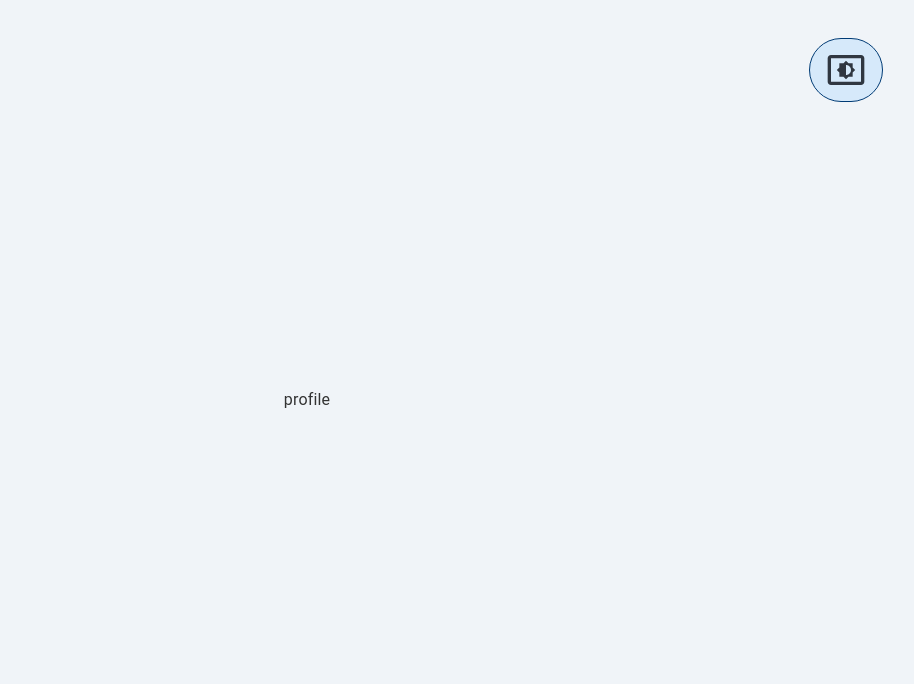
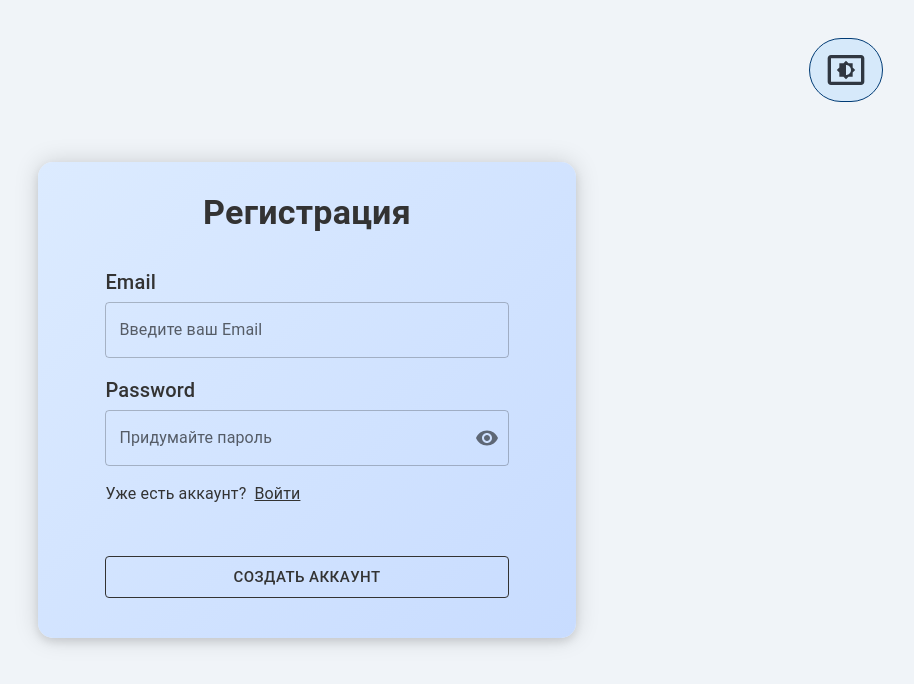
Before and after one commit to Mister-Gallardo/Crypton_Auth_App, a React (Vite) app: page /#/register in a window 1280 px wide. Before the commit this address led to /#/profile. Shown: the top 684 px of the page, without its empty margins (333-1247 px from the left). Built offline with nearby package versions, Linux system fonts and the light colour scheme; sample sign-in values are in the browser's storage.

Commit message:
snackbar

```diff
--- a/src/app/App.tsx
+++ b/src/app/App.tsx
@@ -1,13 +1,16 @@
 import { useEffect } from "react";
 import axios from "axios";
 import { Route, Routes, useNavigate } from "react-router-dom";
-import Register from "../pages/Register/Register";
+import Register from "../pages/Register/ui/Register";
 import Profile from "../pages/Profile/Profile";
 import Layout from "./Layout/Layout";
 import { ThemeProvider } from "./providers/ThemeContext";
+import Auth from "../pages/Auth/Auth";
 
 function App() {
   const navigate = useNavigate();
+
+  localStorage.removeItem('token');
 
   useEffect(() => {
     const jwtToken = localStorage.getItem("token");
@@ -25,7 +28,7 @@ function App() {
       <Routes>
         <Route element={<Layout />}>
           <Route path="/register" element={<Register />} />
-          <Route path="/profile" element={<Profile />} />
+          <Route path="/auth" element={<Auth />} />
           <Route path="/profile" element={<Profile />} />
         </Route>
       </Routes>
--- a/src/pages/Register/Register.tsx
+++ b/src/pages/Auth/Auth.tsx
@@ -99,15 +99,11 @@ const Auth: React.FC = React.memo(() => {
               defaultValue=""
               rules={{
                 required: "Укажите пароль",
-                pattern: {
-                  value: /^[a-zA-Z0-9]{6,}$/,
-                  message: "Неверный формат пароля",
-                },
               }}
               render={({ field, fieldState }) => (
                 <InputPassword
                   {...field}
-                  label="Придумайте пароль"
+                  label="Введите пароль"
                   error={!!fieldState.error}
                   helperText={fieldState.error?.message as string}
                 />
@@ -117,9 +113,9 @@ const Auth: React.FC = React.memo(() => {
           <Box
             sx={{ width: { xs: "90%", sm: "75%" }, display: "flex", gap: 1 }}
           >
-            <Typography>Уже есть аккаунт?</Typography>
-            <Link to="/profile" style={{ color: color }}>
-              Войти
+            <Typography>Нет аккаунта?</Typography>
+            <Link to="/register" style={{ color: color }}>
+              Зарегистрироваться
             </Link>
           </Box>
         </Box>
@@ -133,7 +129,7 @@ const Auth: React.FC = React.memo(() => {
             width: { xs: "90%", sm: "75%" },
           }}
         >
-          Создать аккаунт
+          Войти
         </Button>
       </form>
     </AuthProfileWrapper>
--- /dev/null
+++ b/src/pages/Register/model/PostUser.ts
@@ -0,0 +1,15 @@
+import axios from 'axios';
+
+export interface InputProps {
+    email: string;
+    password: string;
+};
+
+export const postUser = async (user: InputProps) => {
+    const { data } = await axios.post(
+        "https://backend-ashen-seven-22.vercel.app/register",
+        user
+    );
+
+    return data;
+};
--- /dev/null
+++ b/src/pages/Register/ui/Register.tsx
@@ -0,0 +1,161 @@
+import React, { useCallback, useState } from "react";
+import {
+  Box,
+  Button,
+  InputProps,
+  TextField,
+  Typography,
+  useTheme,
+} from "@mui/material";
+import axios from "axios";
+import {
+  Controller,
+  SubmitErrorHandler,
+  SubmitHandler,
+  useForm,
+} from "react-hook-form";
+import { Link, useNavigate } from "react-router-dom";
+import AuthProfileWrapper from "../../../shared/ui/AuthProfileWrapper";
+import InputPassword from "../../../shared/ui/InputPassword";
+import SnackbarSuccess from "../../../shared/ui/SnackbarError";
+import { postUser, InputProps } from "../model/PostUser";
+
+const Register: React.FC = React.memo(() => {
+  const [openSnackbar, setOpenSnackbar] = useState(false);
+
+  const navigate = useNavigate();
+
+  const theme = useTheme();
+  const color = theme.palette.mode === "dark" ? "#f0f0f0" : "#333333";
+
+  const { handleSubmit, control } = useForm<InputProps>();
+
+  const submitOnValid: SubmitHandler<InputProps>= async (data: InputProps) => {
+    try {
+      const jwtToken = (await postUser(data)).token;
+      localStorage.setItem("token", jwtToken);
+      axios.defaults.headers["Authorization"] = `${jwtToken}`;
+      navigate('/profile');
+    } catch (error) {
+      setOpenSnackbar(true);
+      console.log(error);
+    }
+  };
+
+  const submitOnInValid: SubmitErrorHandler<InputProps> = (data: InputProps) => {
+    setOpenSnackbar(true);
+    console.log(data);
+  }
+
+  return (
+    <AuthProfileWrapper>
+      <Typography sx={{ fontWeight: "700", marginBottom: 4 }} variant="h4">
+        Регистрация
+      </Typography>
+      <form
+        onSubmit={handleSubmit(submitOnValid, submitOnInValid)}
+        style={{
+          width: "100%",
+          display: "flex",
+          flexDirection: "column",
+          alignItems: "center",
+          gap: 50,
+        }}
+      >
+        <Box
+          sx={{
+            width: "100%",
+            display: "flex",
+            flexDirection: "column",
+            alignItems: "center",
+            gap: 2,
+          }}
+        >
+          <Box sx={{ width: { xs: "90%", sm: "75%" } }}>
+            <Typography
+              variant="h6"
+              sx={{ alignSelf: "start", marginBottom: 0.5 }}
+            >
+              Email
+            </Typography>
+            <Controller
+              name="email"
+              control={control}
+              defaultValue=""
+              rules={{
+                required: "Укажите почту",
+                pattern: {
+                  value: /^[^\s@]+@[^\s@]+\.[^\s@]+$/,
+                  message: "Неверный формат почты",
+                },
+              }}
+              render={({ field, fieldState }) => (
+                <TextField
+                  {...field}
+                  sx={{ width: "100%" }}
+                  label="Введите ваш Email"
+                  error={!!fieldState.error}
+                  helperText={fieldState.error?.message}
+                />
+              )}
+            />
+          </Box>
+          <Box sx={{ width: { xs: "90%", sm: "75%" } }}>
+            <Typography
+              variant="h6"
+              sx={{ alignSelf: "start", marginBottom: 0.5 }}
+            >
+              Password
+            </Typography>
+            <Controller
+              name="password"
+              control={control}
+              defaultValue=""
+              rules={{
+                required: "Укажите пароль",
+                pattern: {
+                  value: /^[a-zA-Z0-9]{6,}$/,
+                  message: "Неверный формат пароля",
+                },
+              }}
+              render={({ field, fieldState }) => (
+                <InputPassword
+                  {...field}
+                  label="Придумайте пароль"
+                  error={!!fieldState.error}
+                  helperText={fieldState.error?.message as string}
+                />
+              )}
+            />
+          </Box>
+          <Box
+            sx={{ width: { xs: "90%", sm: "75%" }, display: "flex", gap: 1 }}
+          >
+            <Typography>Уже есть аккаунт?</Typography>
+            <Link to="/auth" style={{ color: color }}>
+              Войти
+            </Link>
+          </Box>
+        </Box>
+        <Button
+          type="submit"
+          variant="outlined"
+          size="large"
+          sx={{
+            borderColor: color,
+            color: color,
+            width: { xs: "90%", sm: "75%" },
+          }}
+        >
+          Создать аккаунт
+        </Button>
+      </form>
+      <SnackbarSuccess
+        open={openSnackbar}
+        handleClose={() => setOpenSnackbar(false)}
+      />
+    </AuthProfileWrapper>
+  );
+});
+
+export default Register;
--- /dev/null
+++ b/src/shared/ui/SnackbarError.tsx
@@ -0,0 +1,20 @@
+import { Alert, Snackbar } from "@mui/material";
+import React from "react";
+
+const SnackbarError: React.FC<{ open: boolean; handleClose: () => void }> = ({
+  open,
+  handleClose,
+}) => (
+  <Snackbar open={open} autoHideDuration={4000} onClose={handleClose}>
+    <Alert
+      onClose={handleClose}
+      severity='error'
+      variant="filled"
+      sx={{ width: "100%" }}
+    >
+      Произошла ошибка. Попробуйте снова!
+    </Alert>
+  </Snackbar>
+);
+
+export default SnackbarError;
```
Also changed, not shown: src/pages/Register/lib/Submit.ts (added).
